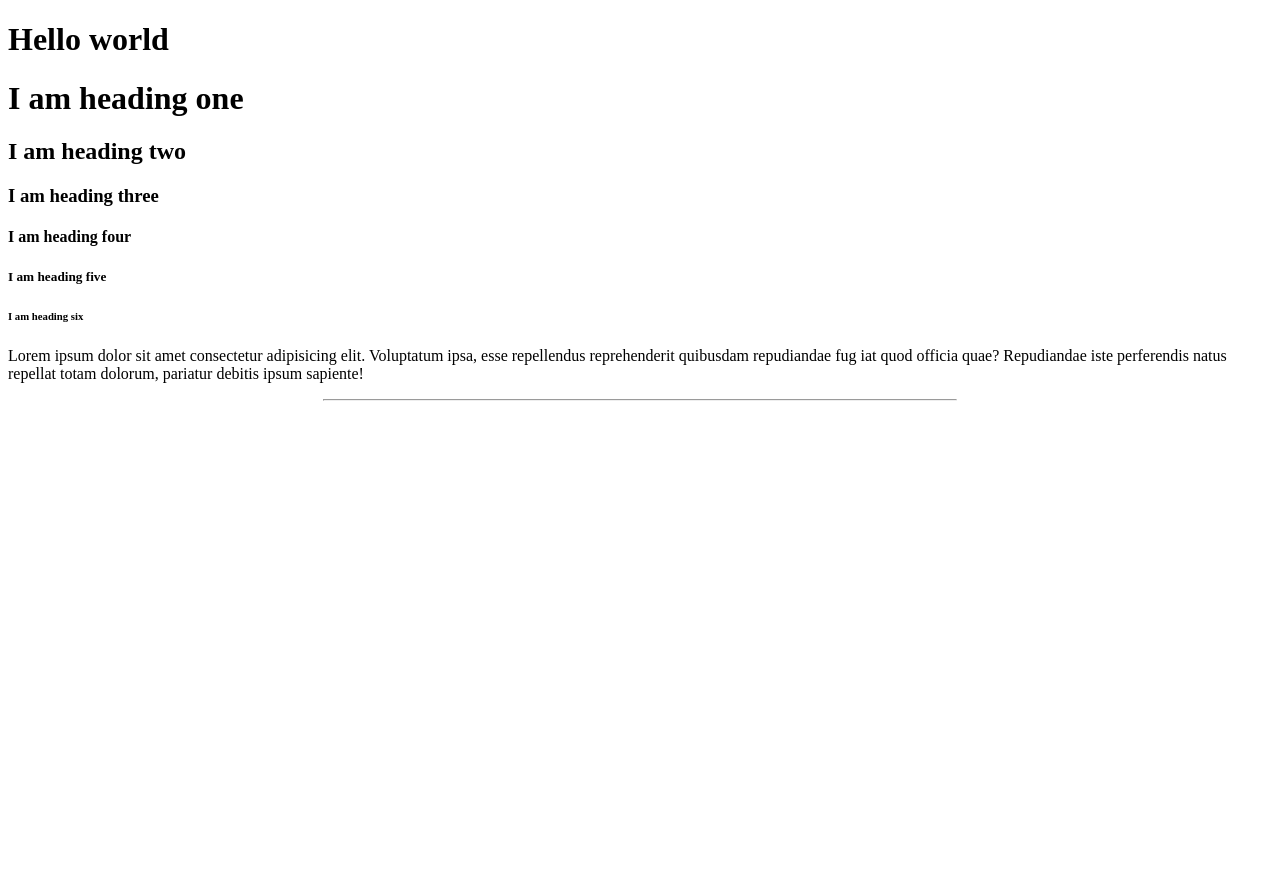
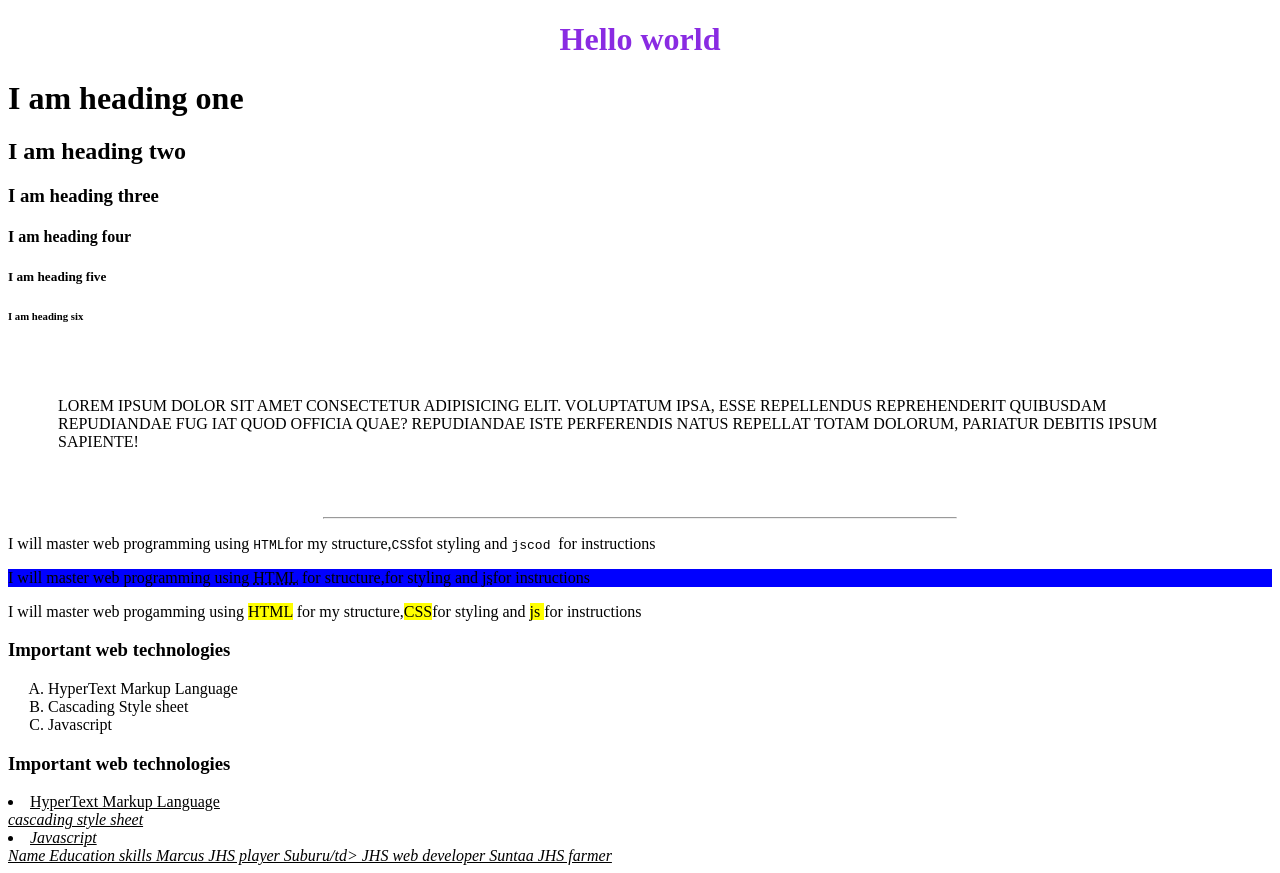
Before and after one commit to General-Marcus/html-practice, a plain HTML site: page index.html in a window 1280 px wide. Before the commit the page ends 800 px from the top, so only its background shows below. Drawn offline with Linux system fonts and the light colour scheme.

Commit message:
Add files via upload

```diff
--- a/index.html
+++ b/index.html
@@ -1,4 +1,4 @@
-<!DOCTYPE html>
+   <!DOCTYPE html>
 <html lang="en">
 <head>
     <meta charset="UTF-8">
@@ -7,19 +7,68 @@
     <title>Html practice</title>
 </head>
 <body>
-<h1>Hello world</h1>
+  <!--heading-->
+<h1 style="color: blueviolet ;font-weight: bolder; text-align: center;">Hello world</h1>
 <h1>I am heading one</h1>
 <h2>I am heading two</h2>
 <h3>I am heading three</h3>
 <h4>I am heading four </h4>
 <h5>I am heading five</h5>
 <h6>I am heading six</h6>
-<p>Lorem ipsum dolor sit amet consectetur adipisicing elit.
+<p style="padding:50px;text-transform: uppercase;">Lorem ipsum dolor sit amet consectetur adipisicing elit.
  Voluptatum ipsa, esse repellendus reprehenderit quibusdam
  repudiandae fug
 iat quod officia quae? Repudiandae iste perferendis natus repellat
  totam dolorum, pariatur debitis ipsum sapiente!</p>
  <hr width="50%">
+ <p>I will master web programming using <code>HTML</code>for my structure,<code>CSS</code>fot styling and <code>jscod
+
+</code>for instructions </p>
+<p style="background-color: blue;":brown;font-size:xx-large">I will master web programming using <abbr title="HyperText Markup Language">HTML</abbr> for structure,<abbr title="Cascading style sheet"></abbr>for styling and <abbr title="Javascript">js</abbr>for instructions</p>
+ <p>I will master web progamming using <mark>HTML</mark> for my structure,<mark>CSS</mark>for styling and <mark>js
+ </mark>for instructions<p>
+ <!--ordered list-->
+ <h3>Important web technologies </h3>
+ <ol type="A">
+    <li>HyperText Markup Language</li>
+    <li>Cascading Style sheet</li>
+    <li>Javascript</li></ol>
+    <!--unordered list-->
+    <h3>Important web technologies</h3>
+   <u l>
+    <li>HyperText Markup Language</li>
+    <i>cascading style sheet</li>
+    <li>Javascript</li>
+   </ul>
+   <!--table elements-->
+   <talble>
+    <thead>
+        <tr>
+  <th>Name</th>
+  <th>Education</th>
+  <th>skills</th>
+
+    </thead>
+    <tbody>
+      <tr>
+   <td>Marcus</td>
+   <td>JHS</td>
+   <td> player</td>
+      </tr>
+
+      <tr>
+      <td>Suburu</td>/td>
+        <td>JHS</td>
+        <td> web developer</td>
+      </tr>
+
+      <tr>
+        <td>Suntaa</td>
+        <td>JHS</td>
+        <td> farmer</td>
+      </tr>
+    </tbody>
+   </talble
 
 </body>
 </html>
--- /dev/null
+++ b/style.css
@@ -0,0 +1,26 @@
+*{
+margin:0px;
+padding: 0px;
+background-color: aqua;
+}
+ p{
+  font-size: 50px;
+  font-weight: 80px;
+  font-style: italic;
+  text-decoration: underline;
+ }
+  #web{
+    font-family: sans-serif;
+    font-weight: lighter;
+    text-align: center;
+    text-transform: uppercase;
+  }
+  .tech{
+    color: blueviolet;
+    text-align: right;
+  }
+  ol li{
+    list-style: none;
+    text-decoration: dashed;
+    margin:10px 20px
+  }
```
